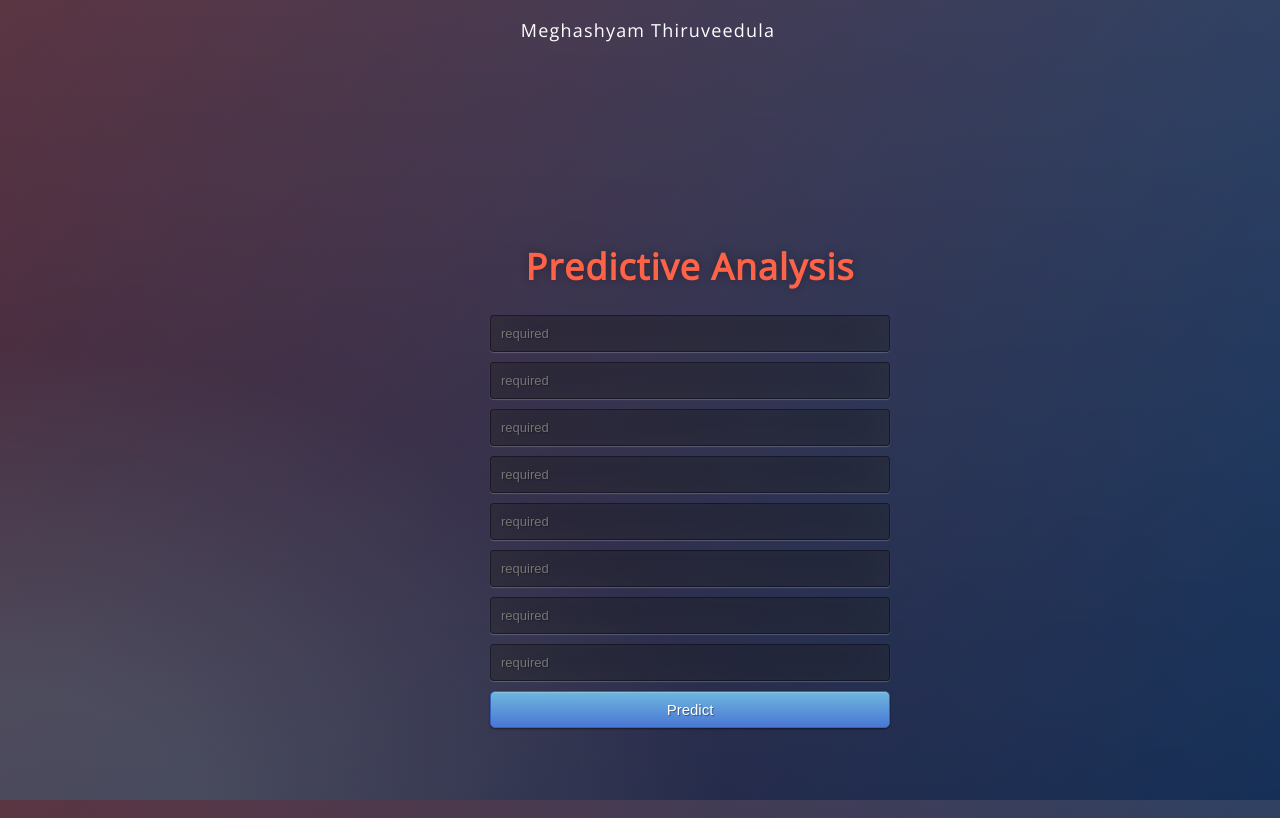
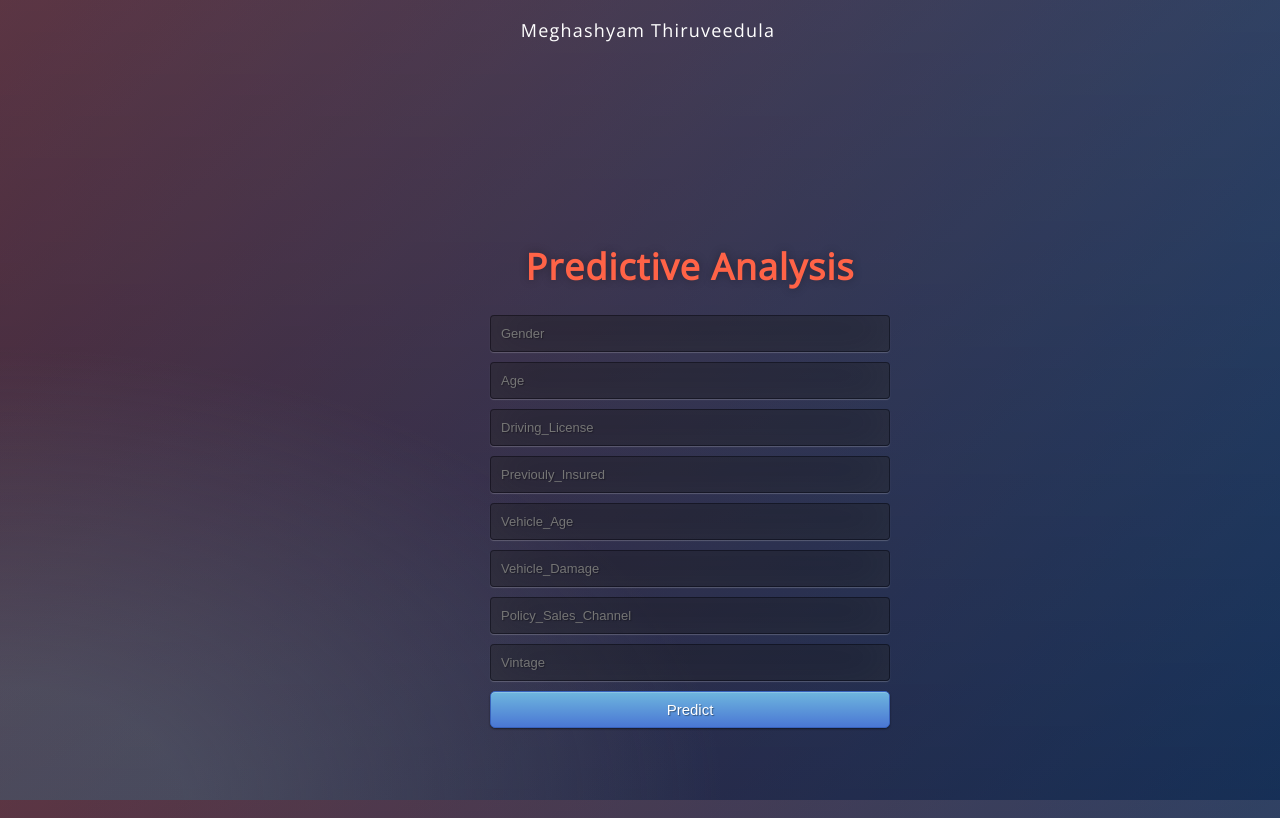
Before and after one commit to Meghashyamt/Insurance-P-Deploy, a Flask app: page / in a window 1280 px wide. Run offline with Flask 2, Linux system fonts and the light colour scheme; parts of the project's set-up code (start-up, migrations or seed data) failed here and were passed over.

Commit message:
Add files via upload

```diff
--- a/templates/index.html
+++ b/templates/index.html
@@ -24,44 +24,26 @@
 
      <!-- Main Input For Receiving Query to our ML
     <form action="{{ url_for('predict')}}"method="post">
-    	<style>
-            input[type="text"]::placeholder {
-
-                /* Firefox, Chrome, Opera */
-                text-align: center;
-            }
-            input[type="text"]::placeholder {
-
-                /* Firefox, Chrome, Opera */
-                text-align: center;
-            }
-            .footer {
-                position: absolute;
-                left: 0;
-                bottom: 0;
-                width: 100%;
-                color: grey;
-                text-align: center;
-            }
-   </style><br>-->
-   <!--<img src ="https://www.linkpicture.com/q/dataset-card.png" align="left" />-->
-    	<input type="text" name="Gender" placeholder="required" placeholder="Gender" required/>
-
-       <input type="text" name="Age" placeholder="required" placeholder="Age" required/>
-
-       <input type="text" name="Driving_License" placeholder="required" placeholder="Driving_License" required/>
 
 
-       <input type="text" name="Previouly_Insured" placeholder="required" placeholder="Previouly_Insured" required/>
+   <!--<img src ="https://www.linkpicture.com/q/dataset-card.png" align="left" />-->
+    	<input type="text" name="Gender"  placeholder="Gender" required="required" />
 
-       <input type="text" name="Vehicle_Age" placeholder="required" placeholder="Vehicle_Age" required/>
+       <input type="text" name="Age"  placeholder="Age" required="required" />
 
-        <input type="text" name="Vehicle_Damage" placeholder="required" placeholder="Vehicle_Damage" required/>
+       <input type="text" name="Driving_License"  placeholder="Driving_License" required="required" />
+
+
+       <input type="text" name="Previouly_Insured"  placeholder="Previouly_Insured" required="required" />
+
+       <input type="text" name="Vehicle_Age"  placeholder="Vehicle_Age" required="required" />
+
+        <input type="text" name="Vehicle_Damage"  placeholder="Vehicle_Damage" required="required" />
 
 
 
-       <input type="text" name="Policy_Sales_Channel" placeholder="required" placeholder="Policy_Sales_Channel" required/>
-      <input type="text" name="Vintage" placeholder="required" placeholder="Vintage" required/>
+       <input type="text" name="Policy_Sales_Channel"  placeholder="Policy_Sales_Channel" required="required" />
+      <input type="text" name="Vintage"  placeholder="Vintage" required="required" />
 
 
 
```
